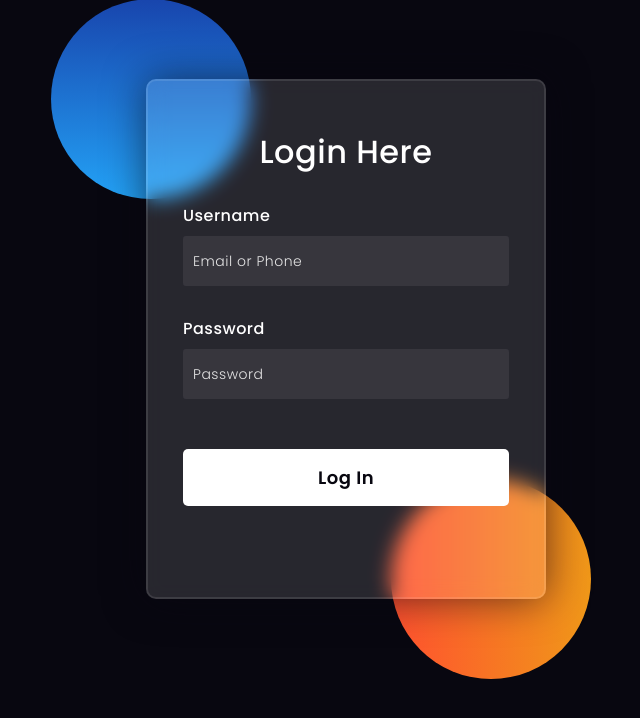
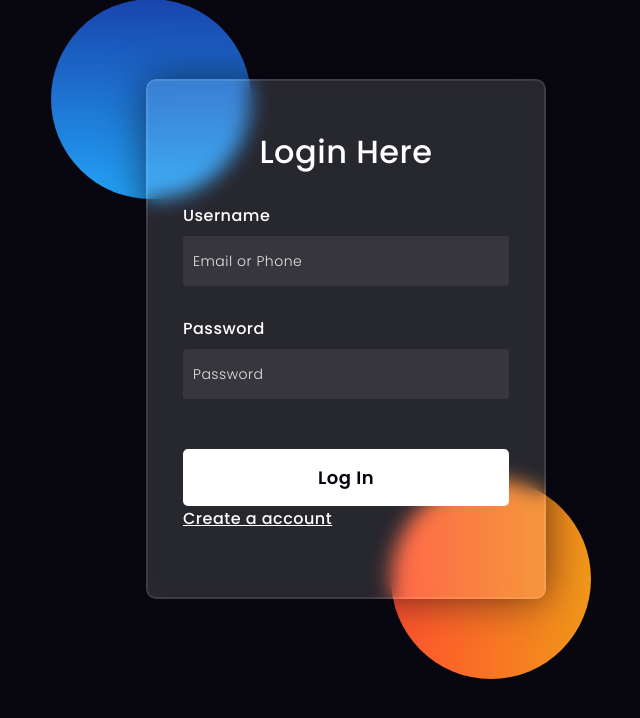
Before and after one commit to gokuldass73/college, a Django app: page /login/ in a window 1280 px wide. Shown: the part 61-779 px from the top of the page, without its empty margins (294-934 px from the left). Run offline with Django 4.2, Linux system fonts and the light colour scheme.

Commit message:
Update login.html

```diff
--- a/college/registration/templates/login.html
+++ b/college/registration/templates/login.html
@@ -149,7 +149,7 @@ button{
         <input type="password" placeholder="Password" id="password">
 
         <button>Log In</button>
-
+        <a href="{% url 'signup' %}" >Create a account</a>
     </form>
 </body>
 </html>
```
